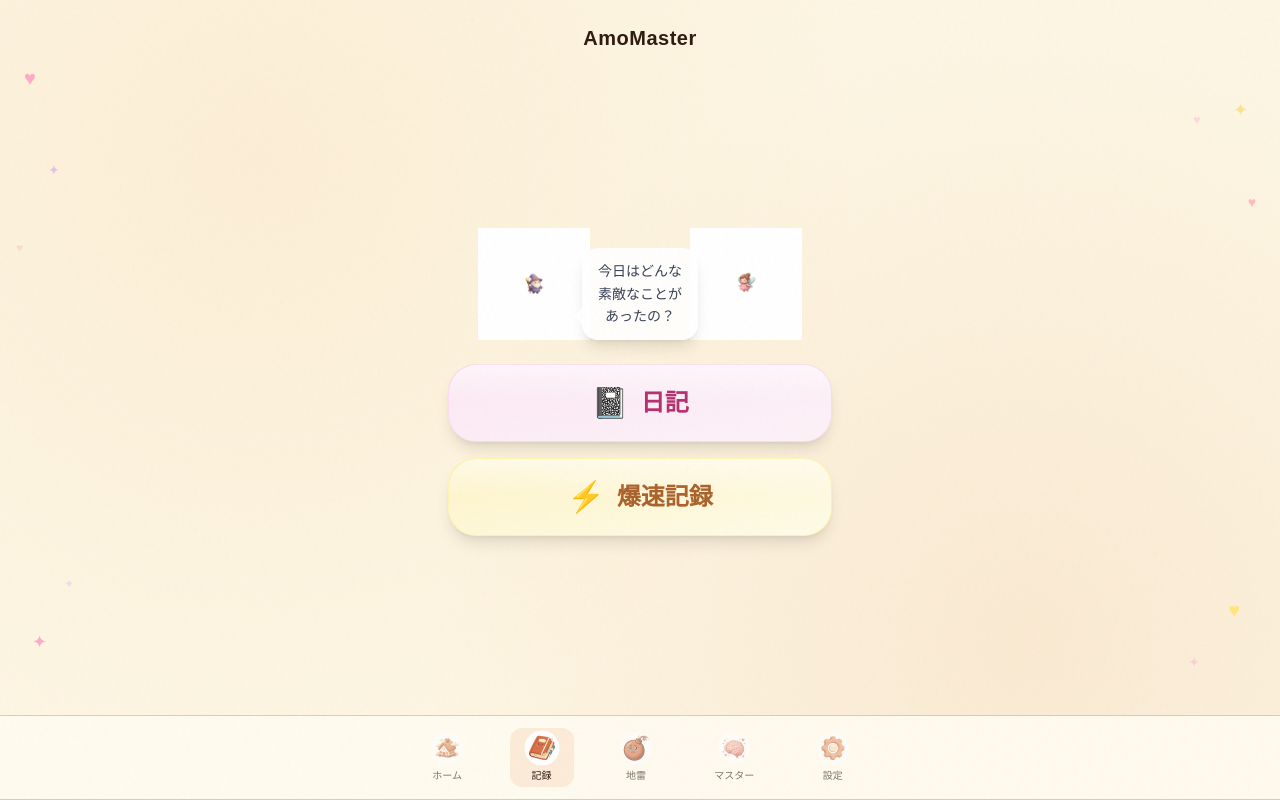
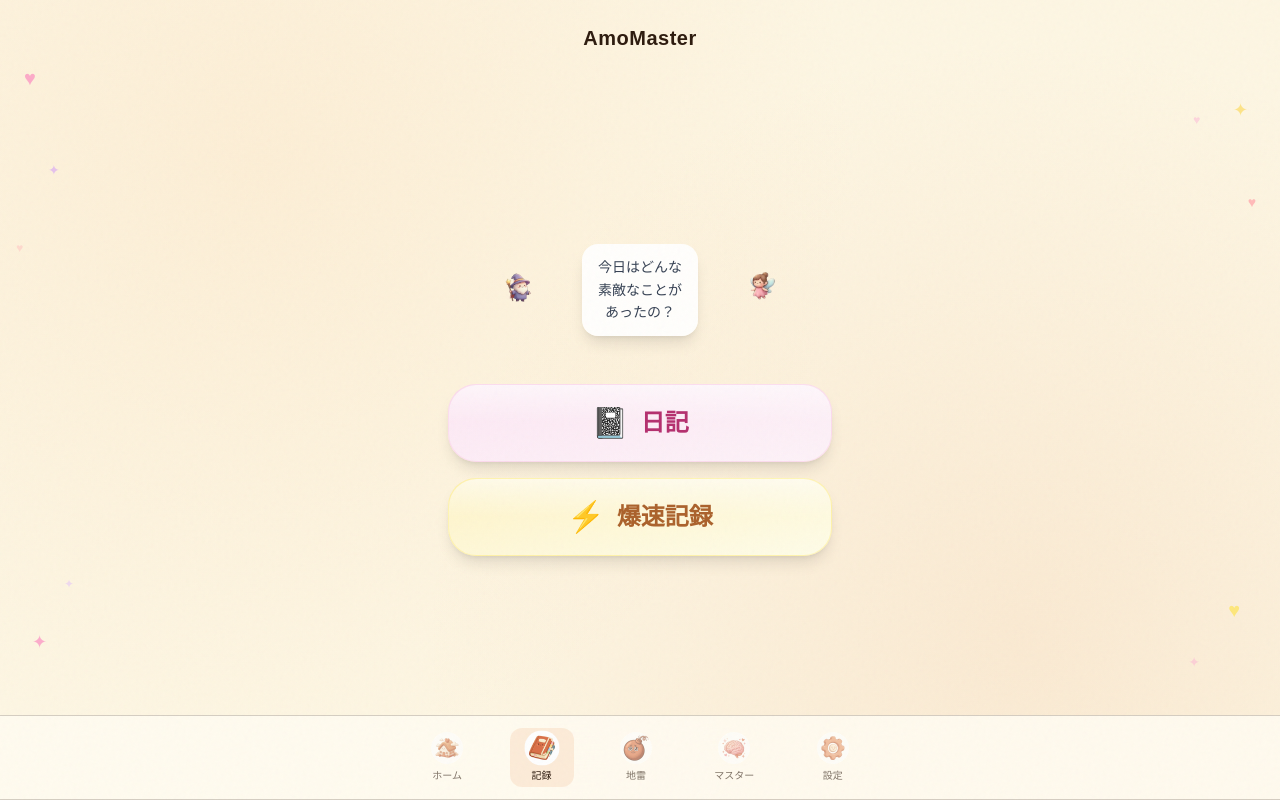
Before and after one commit to citraai/AmoMaster, a Next.js app: page /records in a window 1280 px wide. Built offline with nearby package versions, Linux system fonts and the light colour scheme; no server answers; sample sign-in values are in the browser's storage; a web font is replaced by a local one.

Commit message:
feat: Update characters with transparent PNG backgrounds, larger size

```diff
--- a/src/app/records/page.tsx
+++ b/src/app/records/page.tsx
@@ -43,21 +43,19 @@ export default function RecordsPage() {
             {/* メインコンテンツ */}
             <main className="flex-1 flex flex-col items-center justify-center px-6 pb-24">
                 {/* キャラクターセクション */}
-                <div className={`flex items-end justify-center gap-0 mb-6 transition-all duration-700 ${isAnimating ? "opacity-100 translate-y-0" : "opacity-0 -translate-y-4"}`}>
+                <div className={`flex items-end justify-center gap-0 mb-4 transition-all duration-700 ${isAnimating ? "opacity-100 translate-y-0" : "opacity-0 -translate-y-4"}`}>
                     {/* 魔法使いキャラ */}
-                    <img src="/char-wizard.png" alt="魔法使い" className="w-28 h-28 object-contain -mr-2" />
+                    <img src="/char-wizard.png" alt="魔法使い" className="w-40 h-40 object-contain" />
 
                     {/* 吹き出し */}
-                    <div className={`relative bg-white/90 rounded-2xl px-4 py-3 shadow-lg max-w-[180px] transition-all duration-700 delay-200 ${isAnimating ? "opacity-100 scale-100" : "opacity-0 scale-90"}`}>
+                    <div className={`relative bg-white/90 rounded-2xl px-4 py-3 shadow-lg max-w-[160px] -ml-4 -mr-4 mb-8 transition-all duration-700 delay-200 ${isAnimating ? "opacity-100 scale-100" : "opacity-0 scale-90"}`}>
                         <p className="text-gray-700 text-sm text-center font-medium leading-relaxed">
                             今日はどんな<br />素敵なことが<br />あったの？
                         </p>
-                        {/* 吹き出しの尻尾（左側） */}
-                        <div className="absolute -left-2 bottom-4 w-0 h-0 border-t-8 border-t-transparent border-r-8 border-r-white/90 border-b-8 border-b-transparent" />
                     </div>
 
                     {/* 妖精キャラ */}
-                    <img src="/char-fairy.png" alt="妖精" className="w-28 h-28 object-contain -ml-2" />
+                    <img src="/char-fairy.png" alt="妖精" className="w-40 h-40 object-contain" />
                 </div>
 
                 {/* ボタンセクション */}
```
Also changed, not shown: public/char-fairy.png, public/char-wizard.png.
